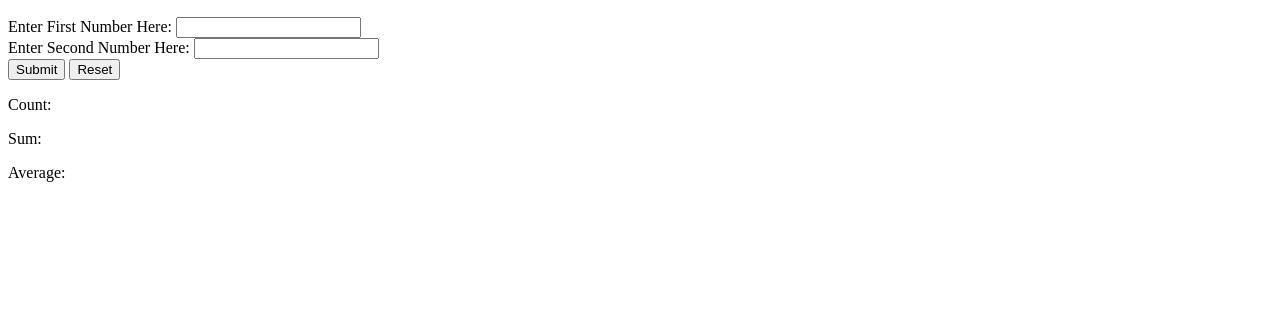
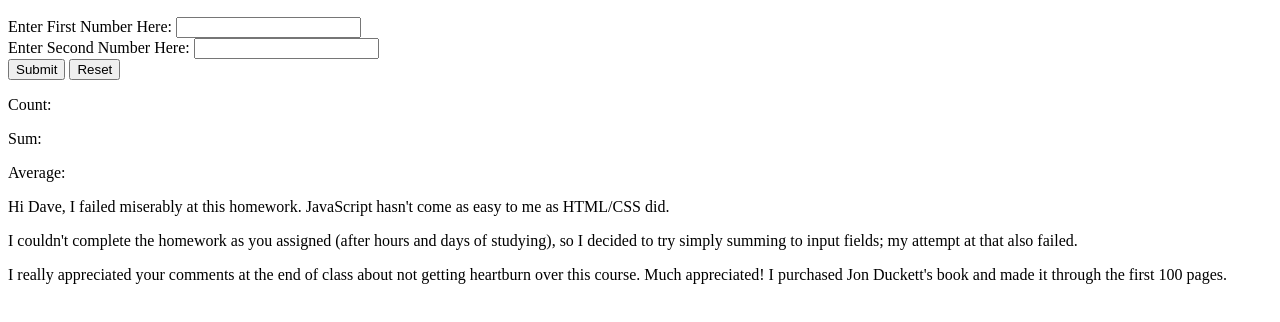
Before and after one commit to stephjean6/HTML300, a plain HTML site: page index.html in a window 1280 px wide. Shown: the part 110-432 px from the top of the page. Drawn offline with Linux system fonts and the light colour scheme.

Commit message:
updated index.html file

```diff
--- a/index.html
+++ b/index.html
@@ -20,7 +20,9 @@
       <p id="Sum" onclick="sum()">Sum:</p>
       <p id="Average">Average:</p>
 
-
+    <p>Hi Dave, I failed miserably at this homework.  JavaScript hasn't come as easy to me as HTML/CSS did.</p>
+    <p>I couldn't complete the homework as you assigned (after hours and days of studying), so I decided to try simply summing to input fields; my attempt at that also failed.</p>
+    <p>I really appreciated your comments at the end of class about not getting heartburn over this course.  Much appreciated!  I purchased Jon Duckett's book and made it through the first 100 pages.</p>
 
     <script type="text/javascript" src="js/jscount.js"></script>
   </body>
```
